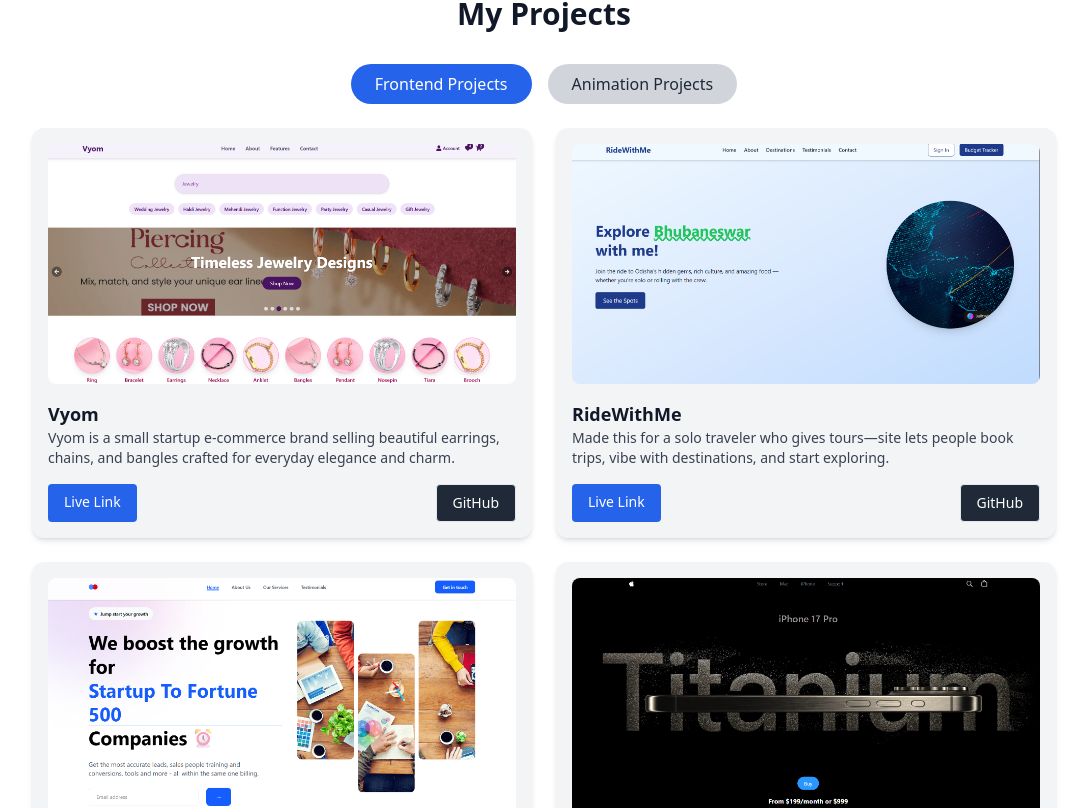
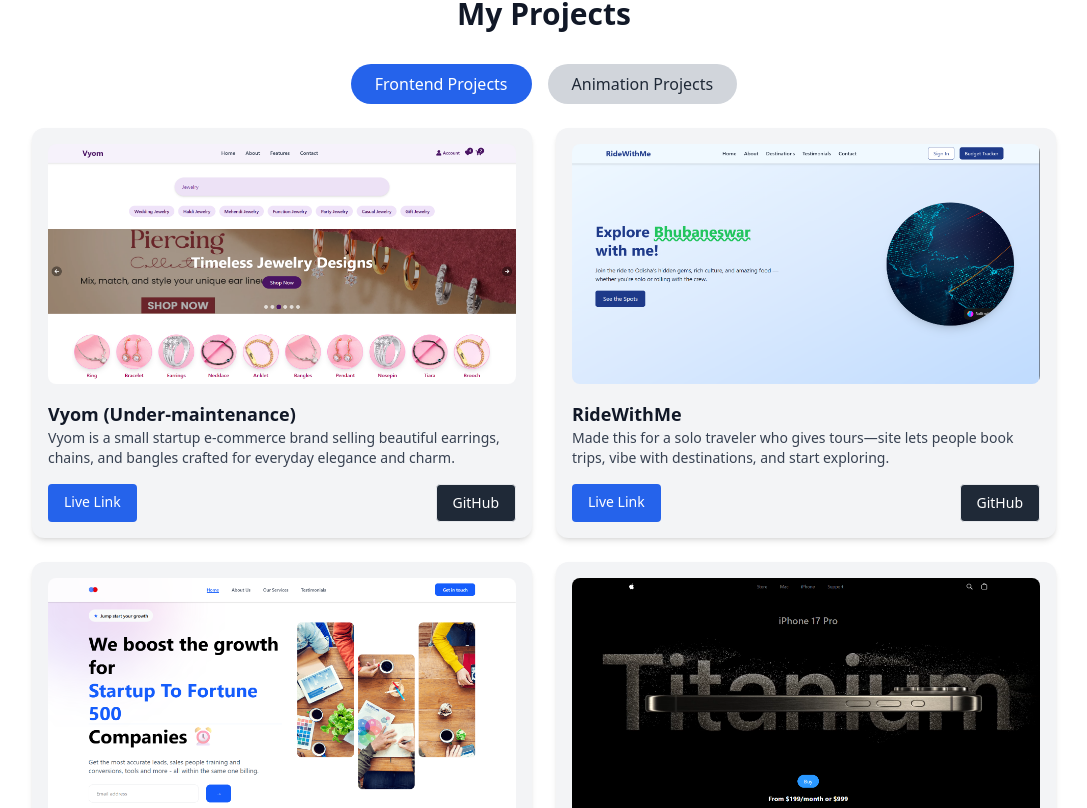
Before and after one commit to sameer7-web/New-Portfolio, a React (Vite) app: page / in a window 1280 px wide. Shown: the part 2166-2974 px from the top of the page, without its empty margins (96-1183 px from the left). Built offline with nearby package versions, Linux system fonts and the light colour scheme; no server answers; the HTML template or start-up script is replaced by a standard one.

Commit message:
change the project name

```diff
--- a/src/components/Projects.jsx
+++ b/src/components/Projects.jsx
@@ -1,14 +1,16 @@
 import { useState } from "react";
 import { motion, AnimatePresence } from "framer-motion";
+import { span } from "framer-motion/client";
 
 const projects = {
   frontend: [
     {
-      name: "Vyom",
+      name: "Vyom  (Under-maintenance)",
       image: "/assets/vyom.png",
       liveLink: "https://vyom-zeta.vercel.app/",
       codeLink: "https://github.com/sameer7-web/VYOM",
       description: "Vyom is a small startup e-commerce brand selling beautiful earrings, chains, and bangles crafted for everyday elegance and charm.",
+
     },
     {
       name: "RideWithMe",
@@ -128,7 +130,7 @@
               <img
                 src={project.image}
                 alt={project.name}
-                className="w-full h-60 object-cover rounded-lg mb-4"
+                className="w-full h-60 object-fit rounded-lg mb-4"
               />
               <h3 className="text-lg font-semibold text-gray-900 dark:text-white">
                 {project.name}
```
